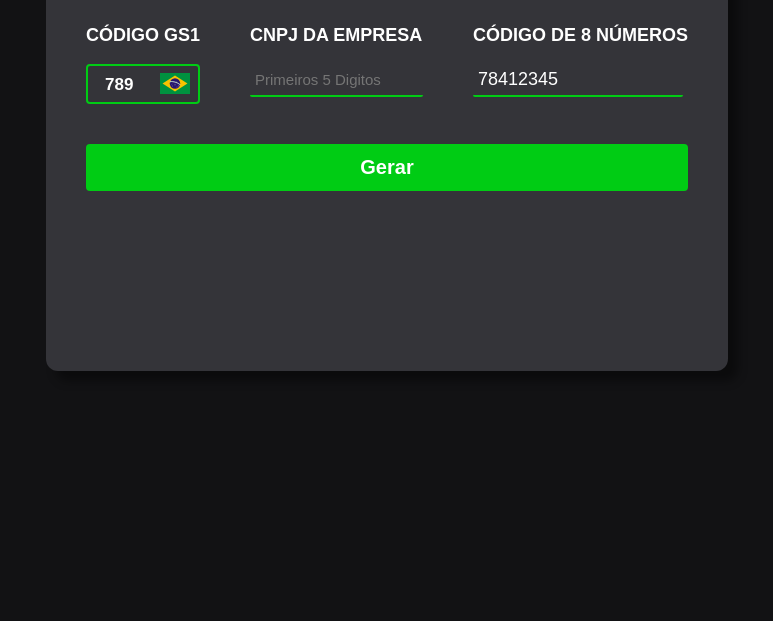
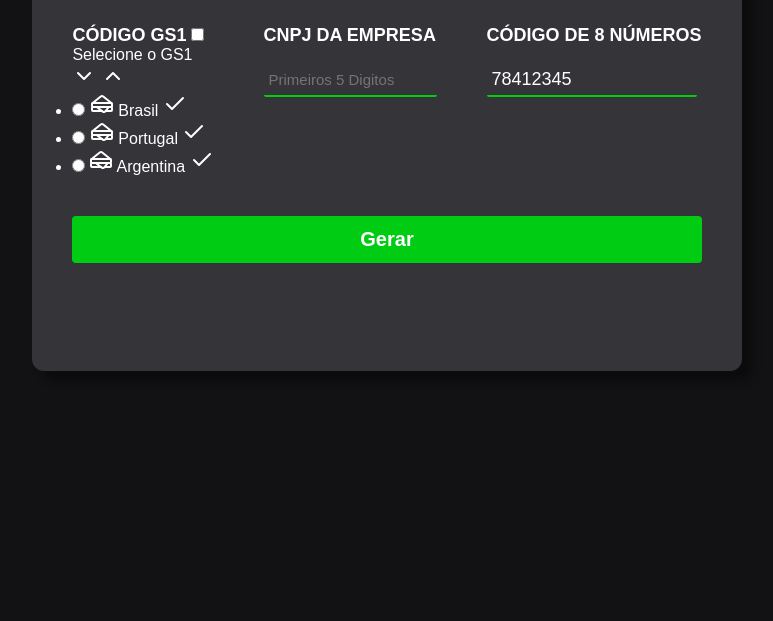
Before and after one commit to Danilitoxp/Gerador-EAN, a plain HTML site: page index.html in a window 1280 px wide. Shown: the part 329-950 px from the top of the page, without its empty margins (253-1026 px from the left). Drawn offline with nearby package versions, Linux system fonts and the light colour scheme.

Commit message:
Update index.html

```diff
--- a/index.html
+++ b/index.html
@@ -12,12 +12,60 @@
         <h2>Gerador de <span>EAN</span></h2>
         <div class="input-group">
             <div class="input-field">
-                <label for="gs1">CÓDIGO GS1</label>
-                <select id="gs1" name="gs1">
-                    <option id="brasil" value="EAN-13">789</option>
-                    <option id="argentina" value="EAN-13">789</option>
-                    <option id="portugal" value="EAN-14">560</option>
-                </select>
+                <div class="select">
+                    <div id="category-select">
+                        <label for="options-view-button">CÓDIGO GS1</label>
+                        <input type="checkbox" id="options-view-button">
+
+                        <div id="select-button">
+                            <div id="selected-value">Selecione o GS1</div>
+
+                            <div id="chevrons">
+                                <i data-lucide="chevron-down"></i>
+                                <i data-lucide="chevron-up"></i>
+                            </div>
+                        </div>
+                    </div>
+
+                    <ul id="options">
+                        <li class="option">
+                            <input
+                                type="radio"
+                                name="category"
+                                value="bakery"
+                                data-label="Brasil"
+                            >
+
+                            <i data-lucide="sandwich"></i>
+                            <span class="label">Brasil</span>
+                            <i data-lucide="check"></i>
+                        </li>
+                        <li class="option">
+                            <input
+                                type="radio"
+                                name="category"
+                                value="bakery"
+                                data-label="Portugal"
+                            >
+
+                            <i data-lucide="sandwich"></i>
+                            <span class="label">Portugal</span>
+                            <i data-lucide="check"></i>
+                        </li>
+                        <li class="option">
+                            <input
+                                type="radio"
+                                name="category"
+                                value="bakery"
+                                data-label="Argentina"
+                            >
+
+                            <i data-lucide="sandwich"></i>
+                            <span class="label">Argentina</span>
+                            <i data-lucide="check"></i>
+                        </li>
+                    </ul>
+                </div>
             </div>
             <div class="input-field">
                 <label for="cnpj">CNPJ DA EMPRESA</label>
@@ -39,6 +87,7 @@
             </span>
         </div>
     </div>
+    <script src="https://unpkg.com/lucide@latest/dist/umd/lucide.js"></script>
     <script src="script.js"></script>
 </body>
 </html>
```
